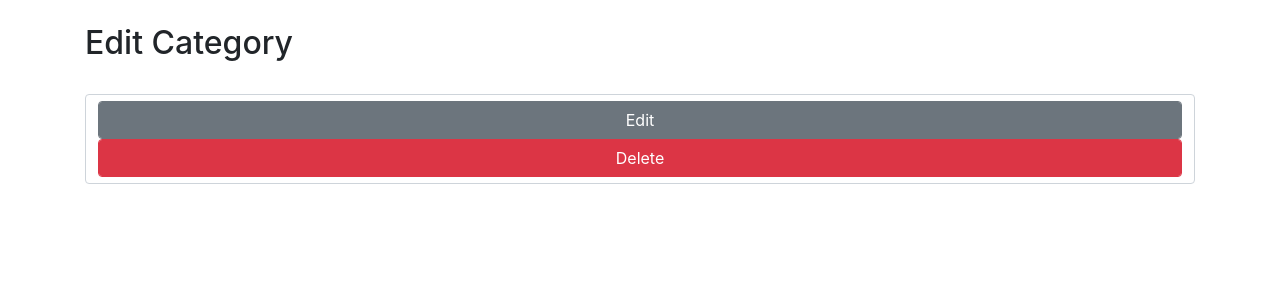
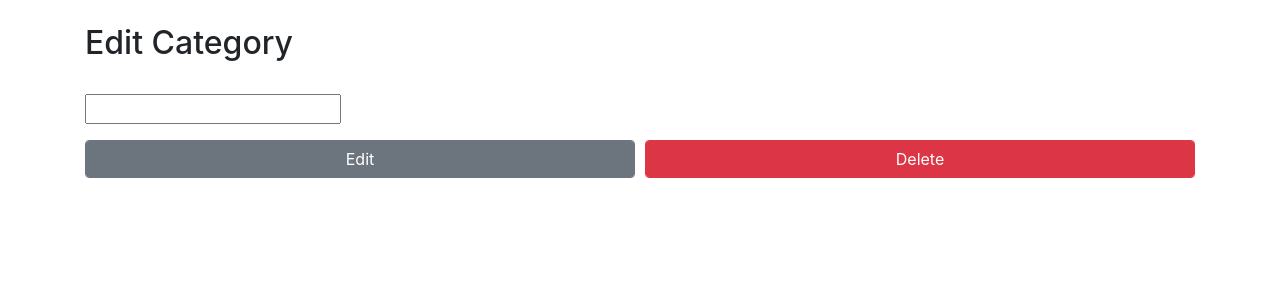
Before and after one commit to aBetschart/Spendings, a Django app: template SpendingsApp/templates/category.html in a window 1280 px wide. Shown: the part 56-356 px from the top of the page. Run offline with Django 3.2, Linux system fonts and the light colour scheme; the template is opened without the code that fills it, so the values that code supplies are empty, except form fields; tables that the repository leaves empty hold one stand-in row (values such as "Sample post"); form fields are guessed from the names that the template uses; some libraries are stand-ins or nearby versions.

Commit message:
Changed a few forms, so Django does not render brackets with Python 3.12 (known bug, see https://forum.djangoproject.com/t/square-brackets-bug/29632/13)

```diff
--- a/SpendingsApp/forms.py
+++ b/SpendingsApp/forms.py
@@ -19,7 +19,7 @@ class CategoryForm(forms.ModelForm):
         model = Category
 
         widgets = {
-            'name': forms.TextInput(attrs={'class': 'form-control'})
+            'name': forms.TextInput(attrs={'class': 'form-control', 'placeholder': 'Name'})
         }
 
 MONTH_CHOICES = (
--- a/SpendingsApp/templates/categories.html
+++ b/SpendingsApp/templates/categories.html
@@ -9,7 +9,9 @@
 
     <form action="{% url 'categories' %}" method="post">
         {% csrf_token %}
-        {{ categoryForm }}
+        <div class="form-group">
+            {{ categoryForm.name }}
+        </div>
         <input type="submit" class="form-control btn-secondary" name="submit-new-category" value="Add">
     </form>
 
--- a/SpendingsApp/templates/category.html
+++ b/SpendingsApp/templates/category.html
@@ -3,14 +3,25 @@
 {% block content %}
 
 <div class="container">
+
     <h2>Edit Category</h2>
+    <br>
 
-    <br>
-    <form class="form-control" action="" method="post">
+    <form action="" method="post">
         {% csrf_token %}
-        {{ categoryForm }}
-        <input type="submit" class="form-control btn-secondary" name="edit-category" value="Edit">
-        <input type="submit" class="form-control btn btn-danger" name="delete-category" value="Delete">
+        <div class="form-group">
+            {{ categoryForm.name }}
+        </div>
+        <div class="form-group">
+            <div class="form-row">
+                <div class="col">
+                    <input type="submit" class="form-control btn btn-secondary" name="edit-category" value="Edit">
+                </div>
+                <div class="col">
+                    <input type="submit" class="form-control btn btn-danger" name="delete-category" value="Delete">
+                </div>
+            </div>
+        </div>
     </form>
 </div>
 
--- a/SpendingsApp/templates/year.html
+++ b/SpendingsApp/templates/year.html
@@ -6,9 +6,12 @@
 <div class="container">
   <h2>Yearly Overview</h2>
   <br>
+
   <form action="{% url 'yearly_overview' %}" method="post">
       {% csrf_token %}
-      {{ yearForm }}
+      <div class="form-group">
+        {{ yearForm.year }}
+      </div>
       <input type="submit" class="btn btn-secondary form-control" name="request-month-overview" value="Show">
   </form>
 
```
